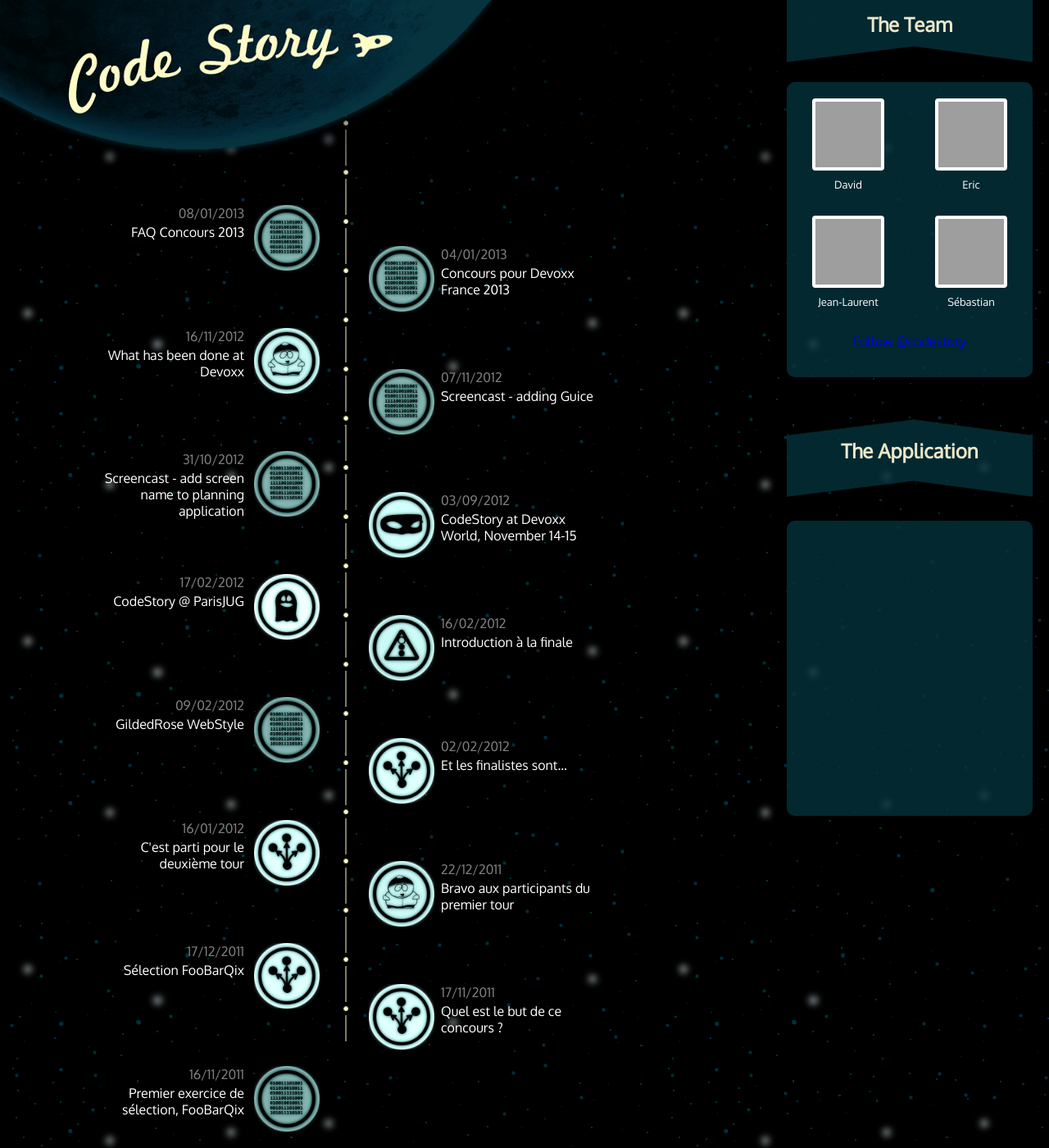
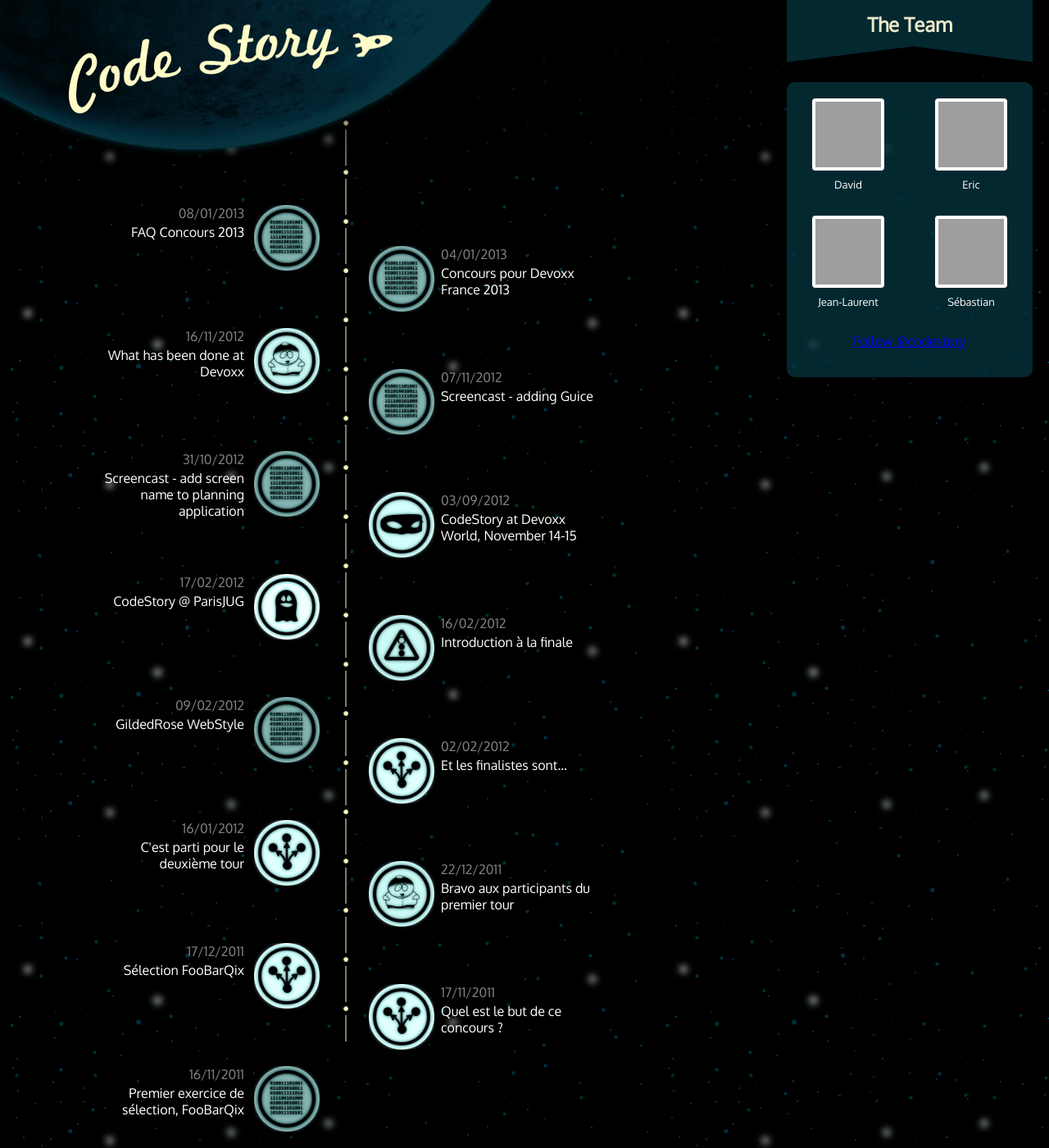
Before and after one commit to CodeStory/code-story-blog, a Jekyll site: the page built from index.html, in a window 1280 px wide and 1400 px high. Shown: the whole window at 82% size. Built offline with Jekyll 4.4.1, drawn with Linux system fonts in a browser that asks for light colours; comment, search, counter and statistics services are not loaded; grey boxes are pictures that could not be loaded.

Commit message:
Hide application

```diff
--- a/index.html
+++ b/index.html
@@ -41,8 +41,4 @@
 			}(document, "script", "twitter-wjs");</script>
 		</div>
 	</div>
-
-	<div id="application">
-		<h2 class="bookmark">The Application</h2>
-	</div>
 </div>
```
